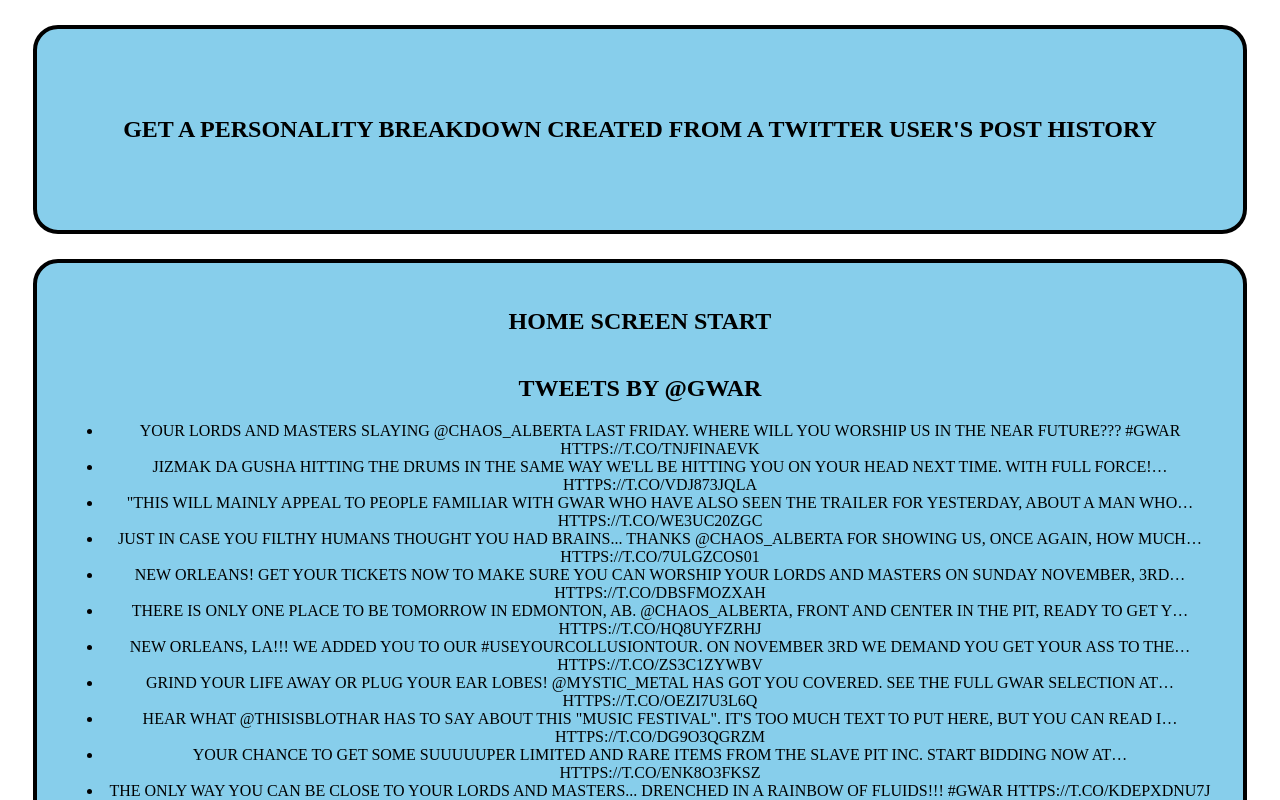
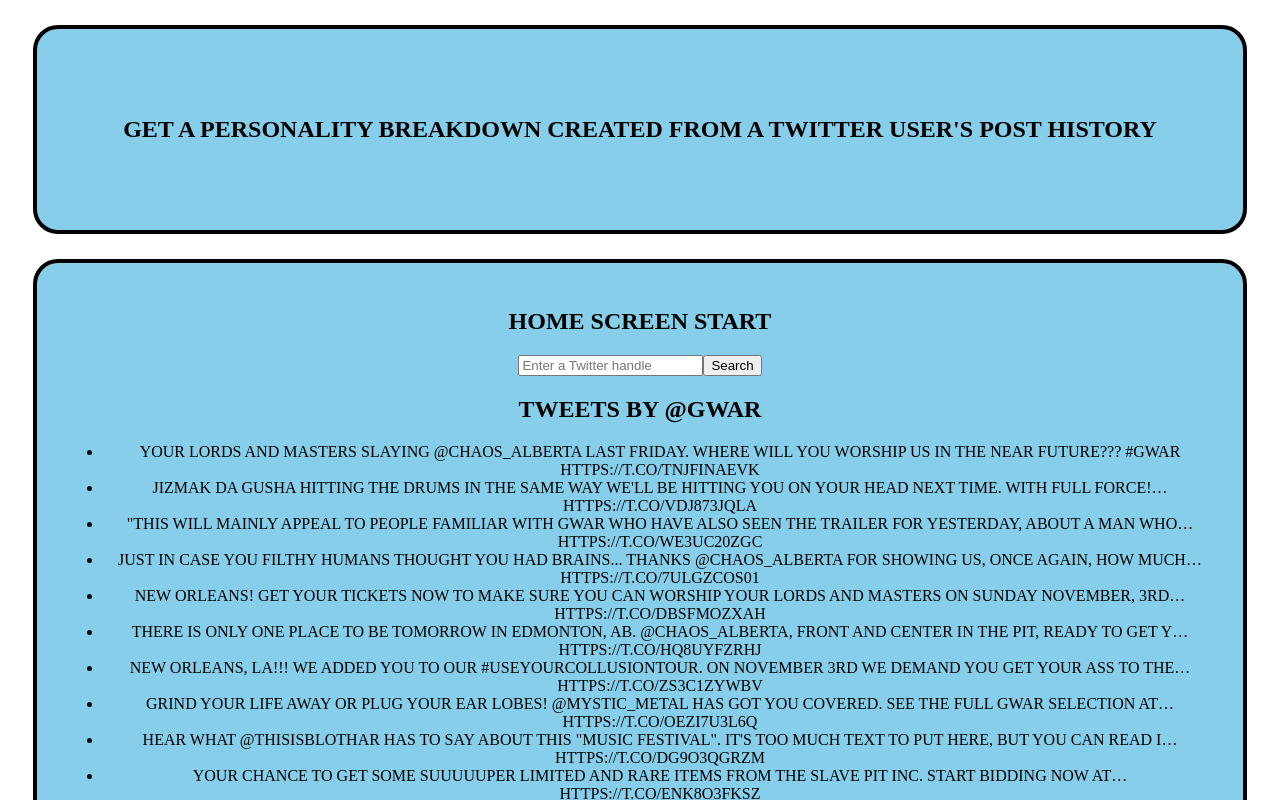
Before and after one commit to brnhensley/personality-profile, a React (Create React App) app: page / in a window 1280 px wide. Shown: the top 800 px of the page. Built offline with nearby package versions, Linux system fonts and the light colour scheme; the HTML template or start-up script is replaced by a standard one.

Commit message:
change twitterInput to class

```diff
--- a/src/components/Twitter.jsx
+++ b/src/components/Twitter.jsx
@@ -1,5 +1,6 @@
 import React from 'react';
 import sample from './../sample.json'
+import TwitterInput from './TwitterInput.jsx';
 
 function Twitter() {
   console.log(sample);
@@ -35,6 +36,7 @@
 
   return (
     <div>
+      <TwitterInput />
       <h2>Tweets by @{sample[0].user.name}</h2>
       <ul>
         {tweetHTML}
--- a/src/components/TwitterInput.jsx
+++ b/src/components/TwitterInput.jsx
@@ -1 +1,46 @@
-console.log();
+import React from 'react';
+import PropTypes from 'prop-types';
+
+
+
+class TwitterInput extends React.Component {
+
+  render() {
+
+  // state = {
+  //   _twitterHandle: ""
+  // }
+  let twitterHandle = "";
+
+  function twitterCall (event) {
+    event.preventDefault();
+    console.log(twitterHandle.value);
+  }
+
+  // _twitterHandle = input.value.trim()
+  //   if (!input.value.trim()) {
+  //     return;
+  //   }
+  //   return fetch('https://api.twitter.com/1.1/statuses/user_timeline.json?screen_name=' + _twitterHandle + &count=200&exclude_replies=true&include_rts=false')
+  //   make api call with _twitterHandle.value.trim()
+
+  return (
+      <div>
+        <form onSubmit={twitterCall}>
+          <input
+            type='text'
+            id='twitterHandle'
+            placeholder='Enter a Twitter handle'
+            ref={(input) => { twitterHandle = input; }}
+          />
+          <button type='submit'>Search</button>
+        </form>
+      </div>
+    );
+  }
+}
+// TwitterInput.propTypes = {
+//   dispatch: PropTypes.func
+// }
+
+export default TwitterInput;
```
Also changed, not shown: 1 other file (tests, documents, lock files or other folders).
